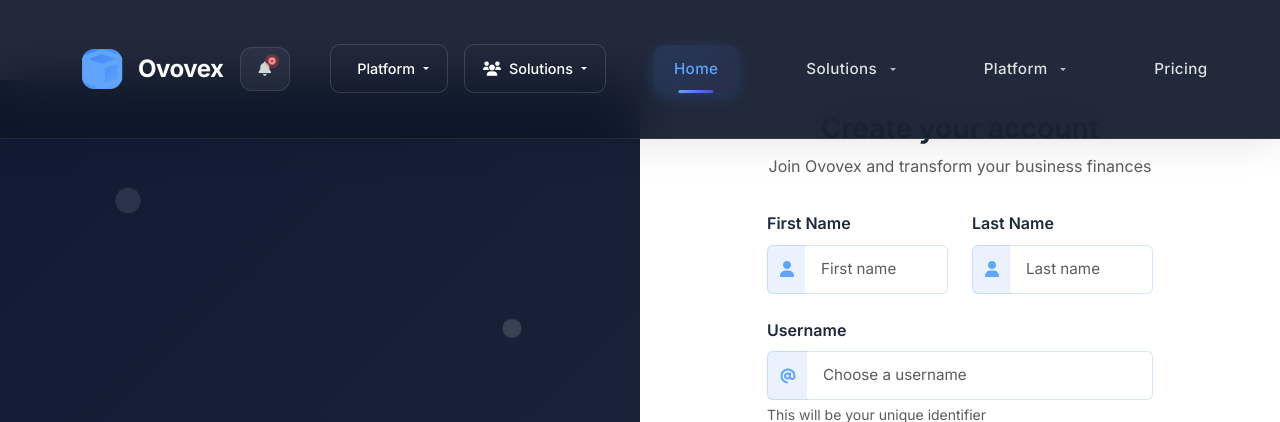
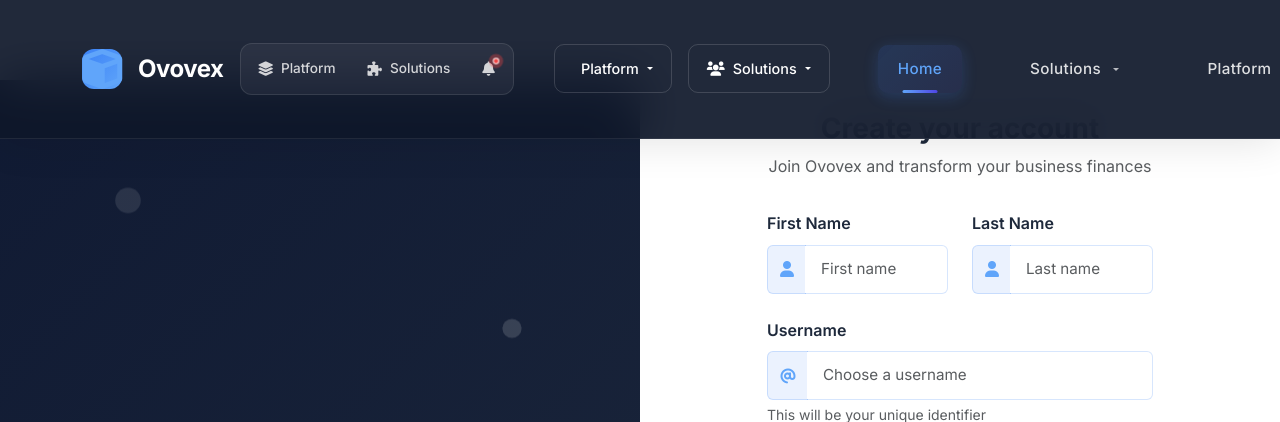
Before and after one commit to husainf4l/ovovex, a Django app: page /signup/ in a window 1280 px wide. Shown: the top 422 px of the page. Run offline with Django 5.2, Linux system fonts and the light colour scheme.

Commit message:
Add Platform and Solutions buttons to left side quick access
🎯 Left Side Navigation Enhancement:
- Added Platform button to quick access area next to logo
- Added Solutions button to quick access area next to logo
- Maintained notification button in the action group
- Professional icons for Platform (layer-group) and Solutions (puzzle-piece)

✨ Navigation Structure:
- Logo | Platform | Solutions | Notifications | Main Nav Menu
- Quick access to core business offerings
- Easy reach for primary platform features
- Visual balance with proper icon representation

🚀 User Experience:
- Immediate access to key sections from any page
- Professional appearance with relevant icons
- Consistent with overall navigation design
- Enhanced discoverability of core features

```diff
--- a/templates/base.html
+++ b/templates/base.html
@@ -177,6 +177,14 @@
                 <div class="modern-nav-actions d-none d-lg-flex align-items-center me-4">
                     <!-- Action Buttons -->
                     <div class="nav-action-group d-flex align-items-center">
+                        <button class="modern-action-btn" title="Platform">
+                            <i class="fas fa-layer-group"></i>
+                            <span>Platform</span>
+                        </button>
+                        <button class="modern-action-btn" title="Solutions">
+                            <i class="fas fa-puzzle-piece"></i>
+                            <span>Solutions</span>
+                        </button>
                         <button class="modern-action-btn notification-btn" title="Updates">
                             <i class="fas fa-bell"></i>
                             <span class="notification-dot"></span>
```
